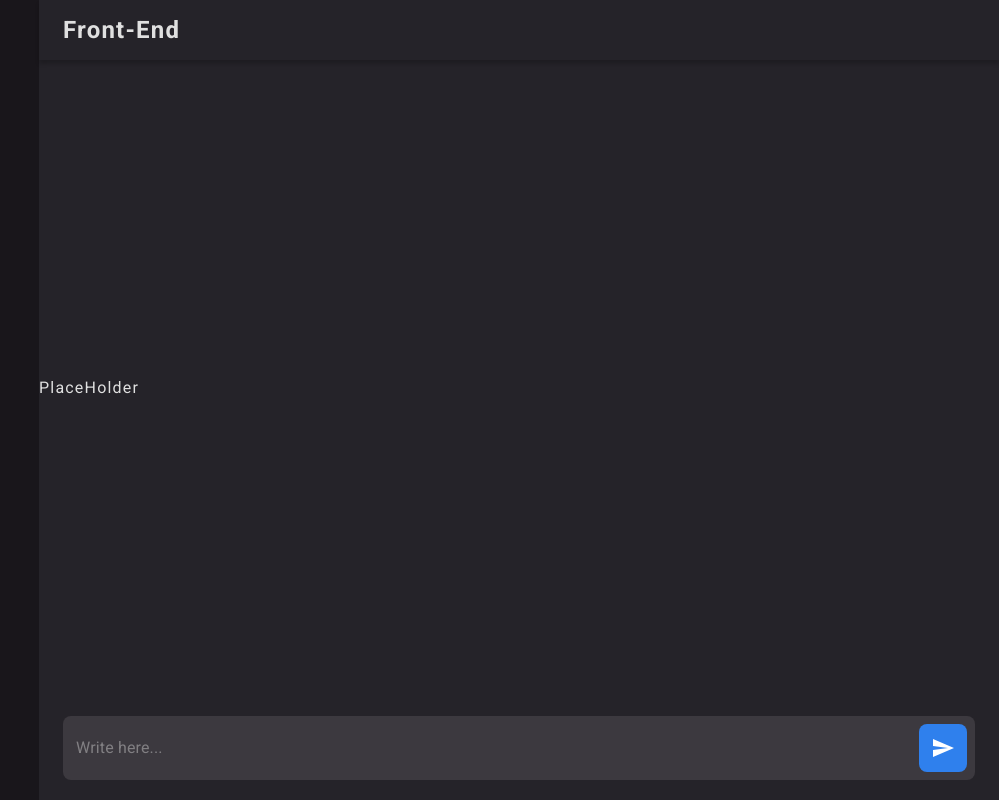
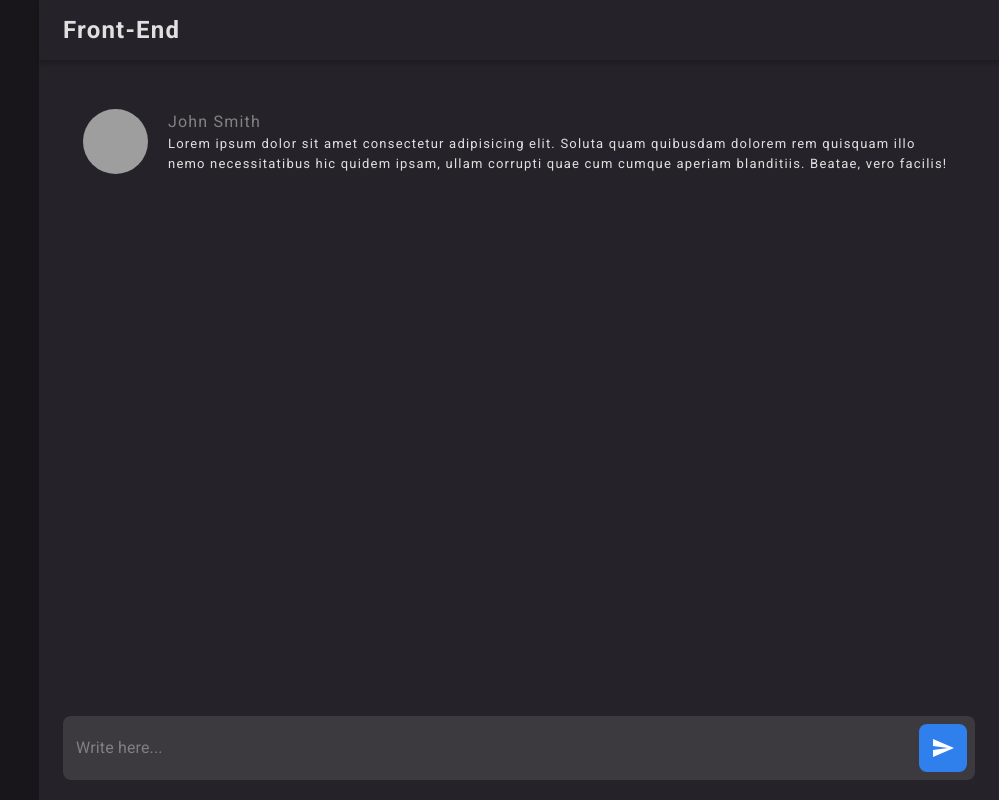
Before and after one commit to bluedone/GroupChat, a React (Create React App) app in the folder frontend/: page / in a window 1280 px wide. Shown: the whole page, without its empty margins (281-1280 px from the left). Built offline with nearby package versions, Linux system fonts and the light colour scheme; grey boxes are pictures that could not be loaded.

Commit message:
Skeleton

```diff
--- a/frontend/src/components/Main/Messages/index.tsx
+++ b/frontend/src/components/Main/Messages/index.tsx
@@ -3,10 +3,37 @@ import React from 'react';
 // Local Imports
 import styles from './styles.module.scss';
 
-type Props = {};
+type PropsMessage = {};
 
-const Messages: React.FC<Props> = props => {
-  return <h1>Messages</h1>;
+const Message: React.FC<PropsMessage> = props => {
+  return (
+    <div className={styles.messageContainer}>
+      <img
+        className={styles.image}
+        alt="User image"
+        src="https://images.pexels.com/photos/1220757/pexels-photo-1220757.jpeg?auto=compress&cs=tinysrgb&dpr=2&h=750&w=1260"
+      />
+      <div className={styles.textBox}>
+        <p className={styles.username}>John Smith</p>
+        <p className={styles.message}>
+          Lorem ipsum dolor sit amet consectetur adipisicing elit. Soluta quam quibusdam dolorem rem quisquam illo nemo
+          necessitatibus hic quidem ipsam, ullam corrupti quae cum cumque aperiam blanditiis. Beatae, vero facilis!
+        </p>
+      </div>
+    </div>
+  );
+};
+
+type PropsMessages = {};
+
+const Messages: React.FC<PropsMessages> = props => {
+  return (
+    <div className={styles.container}>
+      <div className={styles.wrapper}>
+        <Message />
+      </div>
+    </div>
+  );
 };
 
 export default Messages;
--- /dev/null
+++ b/frontend/src/components/Main/Messages/styles.module.scss
@@ -0,0 +1,39 @@
+// List
+.container {
+  flex: 1;
+  display: flex;
+  justify-content: center;
+  overflow-y: scroll;
+}
+
+.wrapper {
+  width: 95%;
+  padding: 20px;
+}
+
+// Message
+
+.messageContainer {
+  width: 100%;
+  display: flex;
+  align-items: center;
+}
+
+.image {
+  width: 65px;
+  height: 65px;
+  border-radius: 50%;
+}
+
+.textBox {
+  margin: 30px 0px 30px 20px;
+}
+
+.username {
+  color: #828282;
+}
+
+.message {
+  color: #e0e0e0;
+  font-size: 13px;
+}
--- a/frontend/src/views/AppView/index.tsx
+++ b/frontend/src/views/AppView/index.tsx
@@ -1,6 +1,7 @@
 import React from 'react';
 
 // Local Imports
+import Messages from '../../components/Main/Messages/index';
 import MsgInput from '../../components/Main/MsgInput/index';
 import TopBar from '../../components/Main/TopBar/index';
 import styles from './styles.module.scss';
@@ -13,7 +14,7 @@ const AppView: React.FC<Props> = props => {
       <div className={styles.side}></div>
       <div className={styles.main}>
         <TopBar title="Front-End" menuClick={() => console.log('Clicked')} />
-        <div>PlaceHolder</div>
+        <Messages />
         <MsgInput />
       </div>
     </div>
```
Also changed, not shown: frontend/src/components/Main/Messages/styles.scss (deleted), 1 other file (tests, documents, lock files or other folders).
